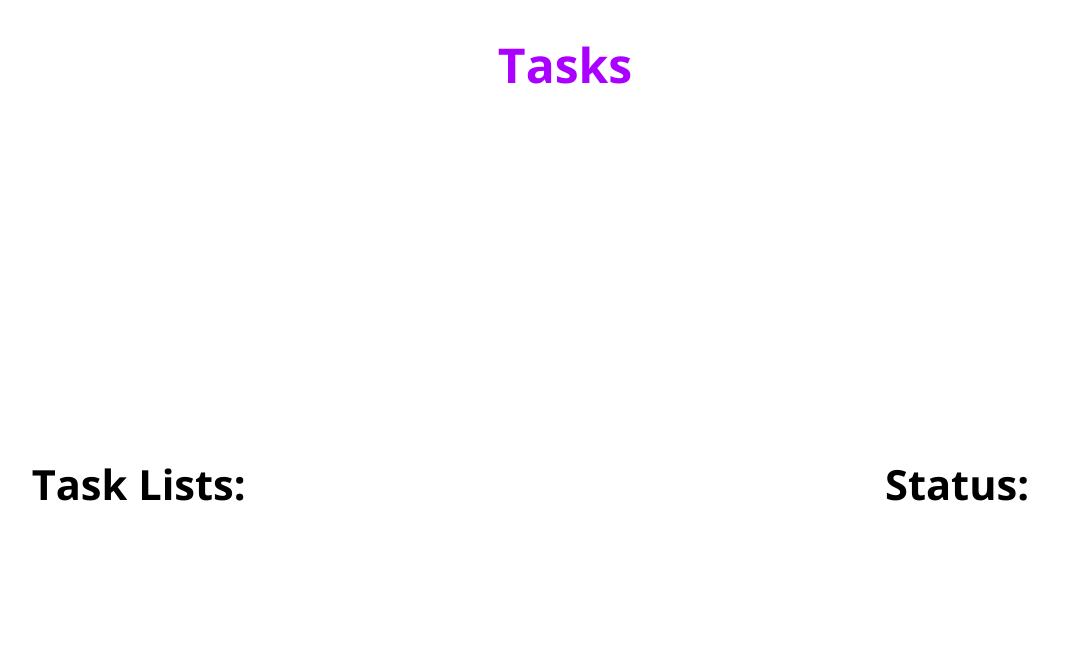
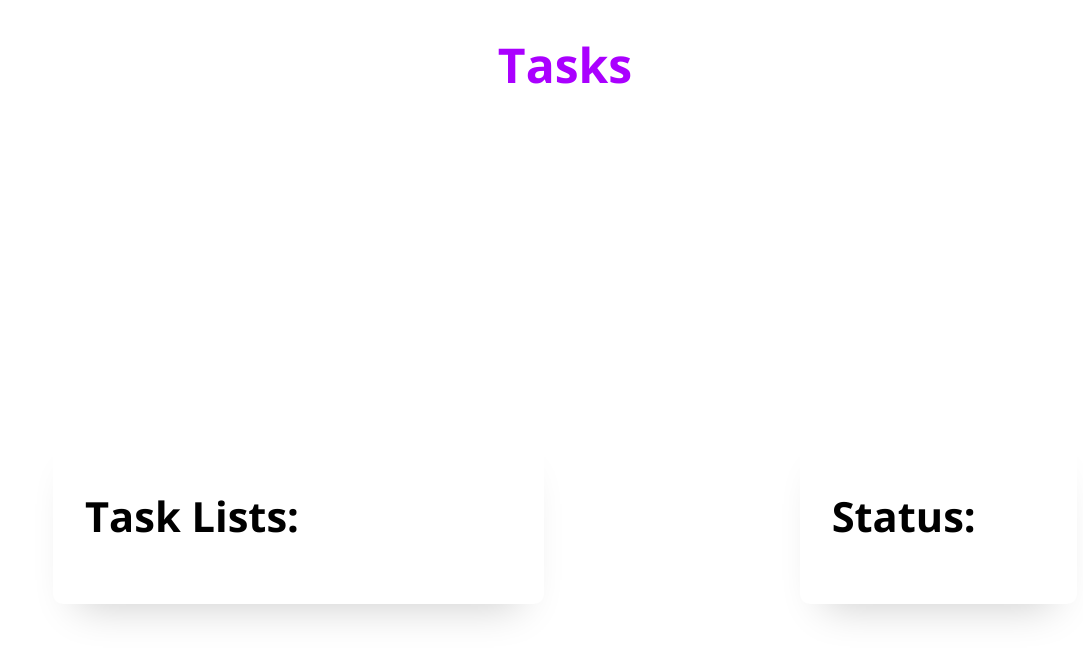
Before and after one commit to hamlim/tasks-old, a website: page index.html in a window 1280 px wide. Shown: the whole page, without its empty margins (75-1158 px from the left). Drawn offline with nearby package versions, Linux system fonts and the light colour scheme.

Commit message:
some changes

```diff
--- a/assets/css/custom.css
+++ b/assets/css/custom.css
@@ -1,6 +1,6 @@
 :root {
 
-    --background-clr: #f7f8fa;
+    --background-clr: #f0f2f6; /* f7f8fa */
 
 }
 .header {
@@ -8,5 +8,14 @@
 }
 
 .body {
-    background-color: var(--background-clr, #f7f8fa)
+    background-color: #f0f2f6;
+    text-shadow: 1px 1px 1px rgba(0,0,0,0.004);
+    text-rendering: optimizeLegibility;
 }
+.highlight-box {
+    border-radius: 10px;
+    background-color: white;
+    box-shadow: 0 26px 40px -24px rgba(0,0,0,0.2);
+    transition: 300ms;
+    padding: 2em;
+}
--- a/index.html
+++ b/index.html
@@ -25,10 +25,10 @@
             </nav>
         </header>
         <main class="page utilities__mv10 flex-container top middle around">
-            <article class="page__tasks col--6">
+            <article class="page__tasks highlight-box col--4">
                 <h3>Task Lists:</h3>
             </article>
-            <aside class="page__status  col--2">
+            <aside class="page__status highlight-box col--2">
                 <h3>Status:</h3>
             </aside>
         </main>
```
